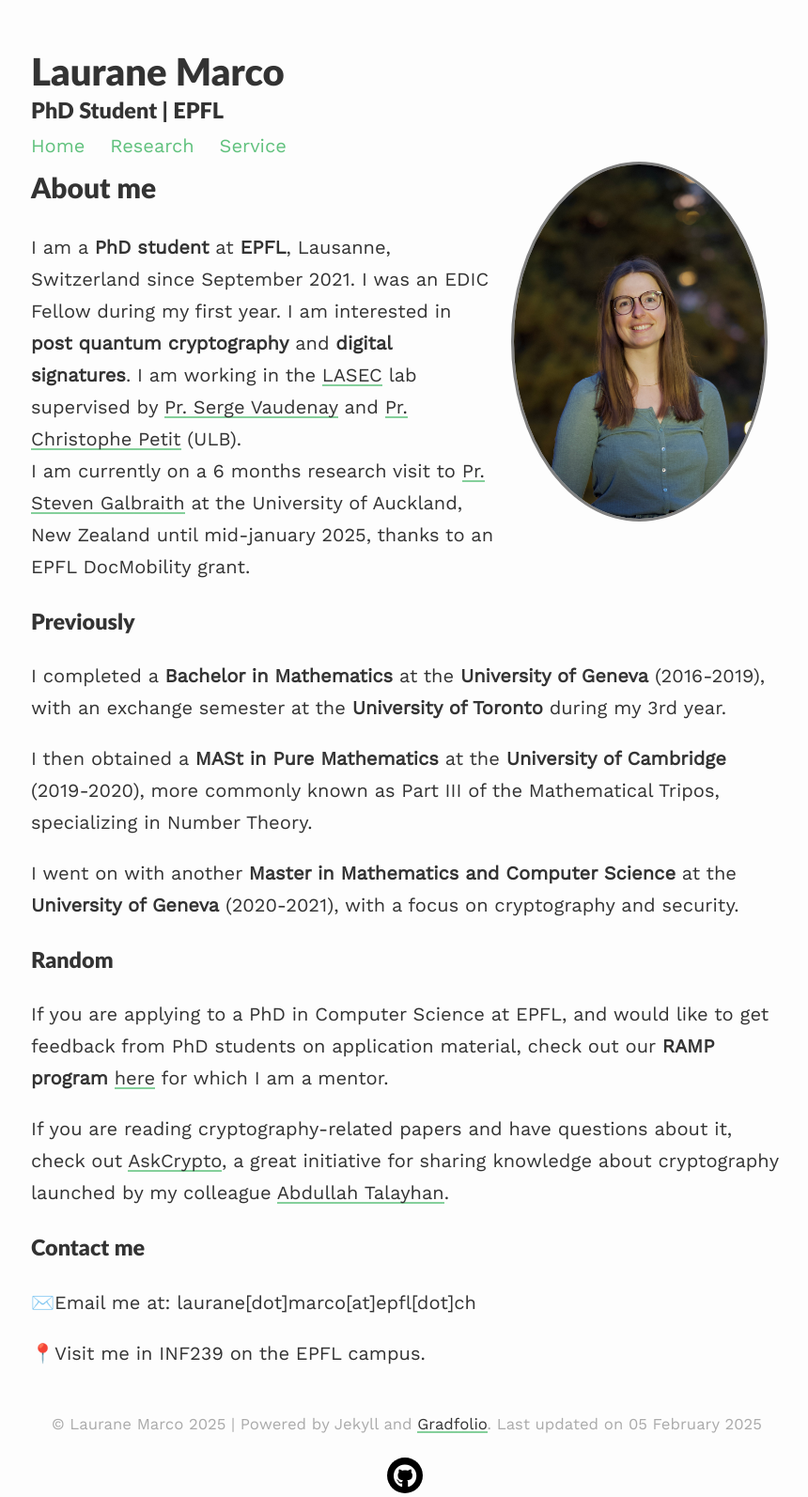
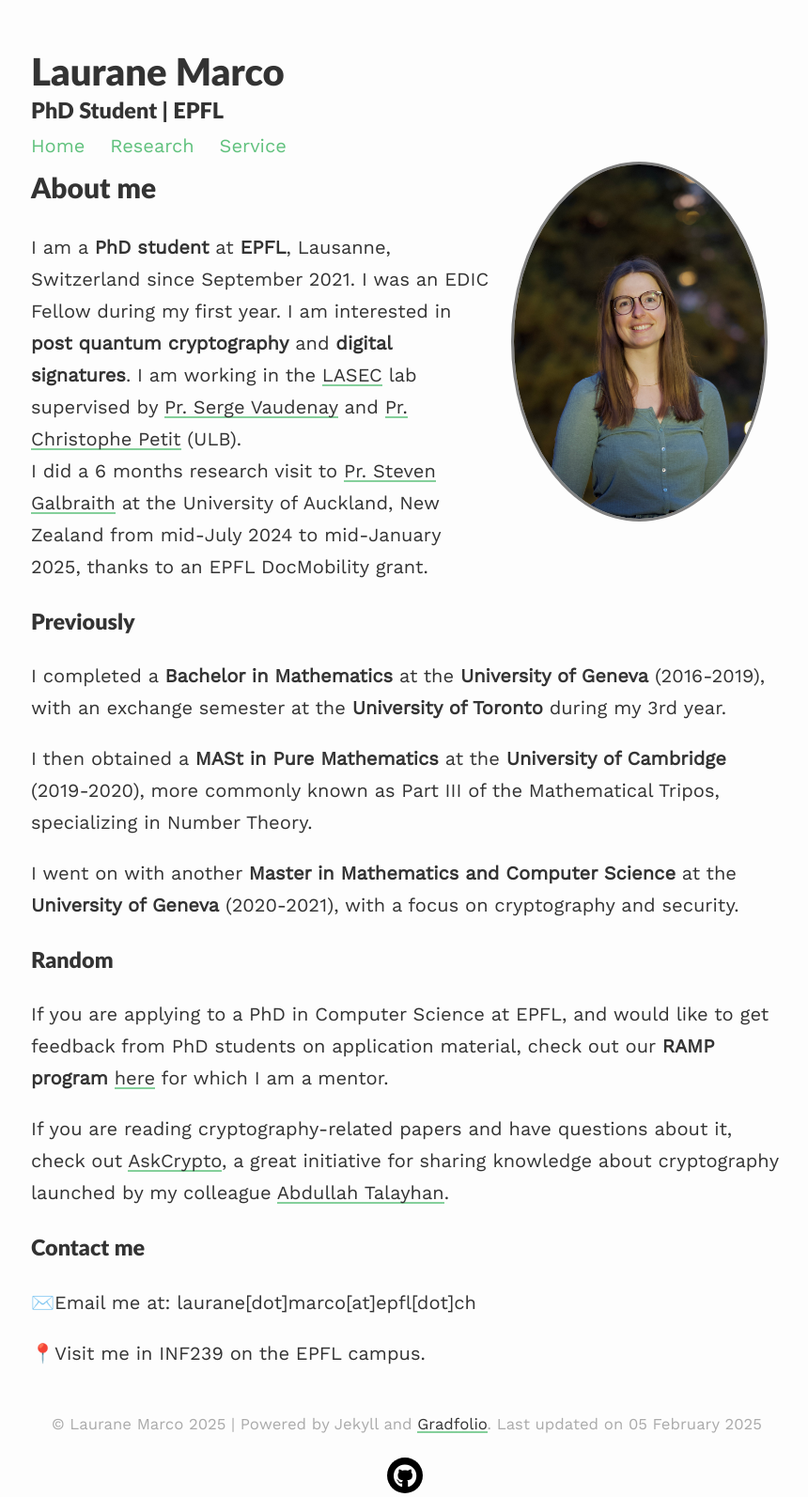
Before and after one commit to lauranemarco/lauranemarco.github.io, a Jekyll site: the page built from index.md, in a window 1280 px wide. Shown: the whole page at 94% size, without its empty margins (207-1067 px from the left). Built offline with Jekyll 4.4.1, drawn with Linux system fonts in a browser that asks for light colours; nearby versions of some CDN libraries; our own code applies the rules of GitHub Pages for plain Markdown files.

Commit message:
Update index.md

```diff
--- a/index.md
+++ b/index.md
@@ -11,7 +11,7 @@ published: true
 I am a **PhD student** at **EPFL**, Lausanne, Switzerland since September 2021. I was an EDIC Fellow during my first year.
 I am interested in **post quantum cryptography** and **digital signatures**.
 I am working in the [LASEC](https://lasec.epfl.ch) lab supervised by [Pr. Serge Vaudenay](https://lasec.epfl.ch/people/vaudenay/) and [Pr. Christophe Petit](https://christophe.petit.web.ulb.be) (ULB). <br>
-I am currently on a 6 months research visit to [Pr. Steven Galbraith](https://www.math.auckland.ac.nz/~sgal018/) at the University of Auckland, New Zealand until mid-january 2025, thanks to an EPFL DocMobility grant.
+I did a 6 months research visit to [Pr. Steven Galbraith](https://www.math.auckland.ac.nz/~sgal018/) at the University of Auckland, New Zealand from mid-July 2024 to mid-January 2025, thanks to an EPFL DocMobility grant.
 
 ### Previously
 
```
